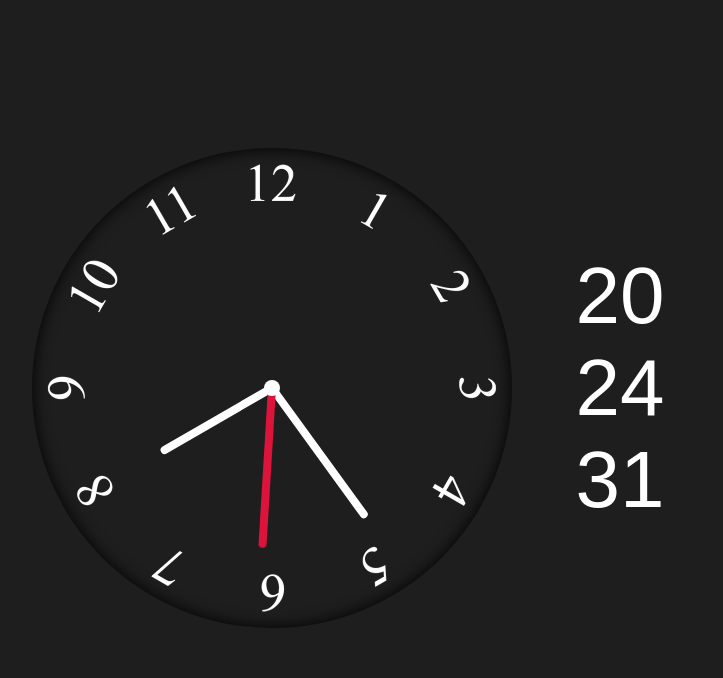
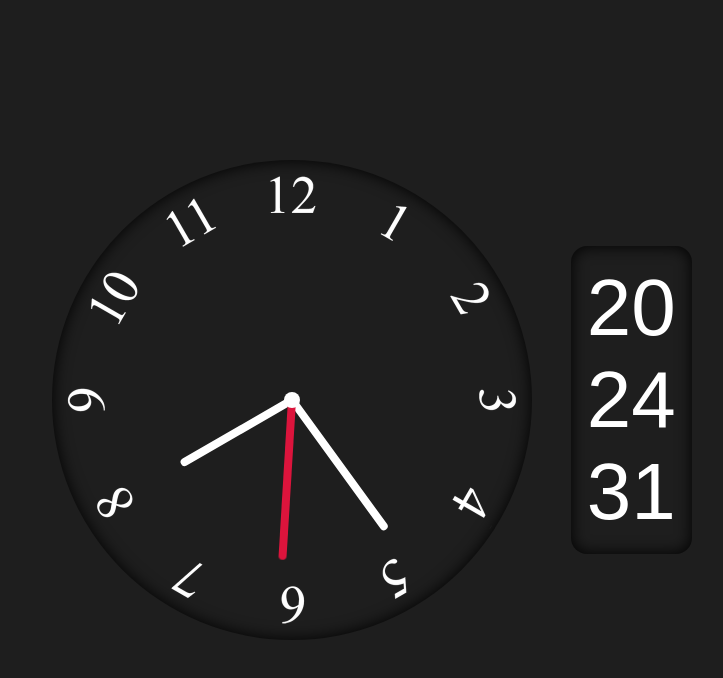
Before and after one commit to jol-tm/clock, a plain HTML site: page index.html in a window 1280 px wide. Shown: the whole page, without its empty margins (268-991 px from the left). Drawn offline with Linux system fonts and the light colour scheme.

Commit message:
Small adjustments

```diff
--- a/index.html
+++ b/index.html
@@ -5,7 +5,7 @@
     <meta name="viewport" content="width=device-width, initial-scale=1.0">
     <link rel="stylesheet" href="style.css">
     <script src="script.js"></script>
-    <title>Relógio Analógico</title>
+    <title>Relógio</title>
 </head>
 <body>
     <div id="clockWrapper">
--- a/script.js
+++ b/script.js
@@ -11,7 +11,6 @@ function updateTime() {
     let hDisplay = document.getElementById("hDisplay");
     let mDisplay = document.getElementById("mDisplay");
     let sDisplay = document.getElementById("sDisplay");
-    let prevsec = second;
 
     if (hour != 0) {
         hPointer.style.transition = ".3s";
@@ -34,9 +33,9 @@ function updateTime() {
         removeAnim(sPointer, 360);
     }
 
-    hDisplay.innerHTML = hour >= 10 ? hour : "0" + hour;
-    mDisplay.innerHTML = minute >= 10 ? minute : "0" + minute;
-    sDisplay.innerHTML = second >= 10 ? second : "0" + second;
+    hDisplay.innerText = hour >= 10 ? hour : "0" + hour;
+    mDisplay.innerText = minute >= 10 ? minute : "0" + minute;
+    sDisplay.innerText = second >= 10 ? second : "0" + second;
 }
 
 function removeAnim(element, degrees) {
@@ -47,4 +46,4 @@ function removeAnim(element, degrees) {
     }, 300);
 }
 
-setInterval(updateTime, 100);
+setInterval(updateTime, 1000);
--- a/style.css
+++ b/style.css
@@ -21,18 +21,18 @@
 }
 
 body {
+    margin: 0;
     background-color: var(--c1);
     color: var(--c2);
-    transition: .5s;
 }
 
 #clockWrapper {
     display: flex;
     align-items: center;
     justify-content: center;
-    gap: 5vw;
-    height: 95vh;
-    width: 95vw;
+    gap: 3vw;
+    height: 100vh;
+    width: 100vw;
 }
 
 #clockShape {
@@ -81,4 +81,7 @@ body {
     flex-direction: column;
     font-family: "Arial";
     font-size: 5rem;
+    padding: 1rem;
+    border-radius: 1rem;
+    box-shadow: inset 0 0 1rem var(--c3);
 }
```
